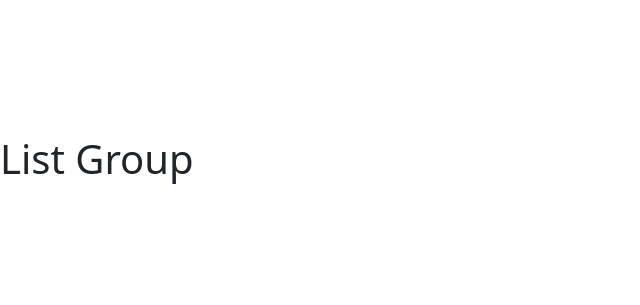
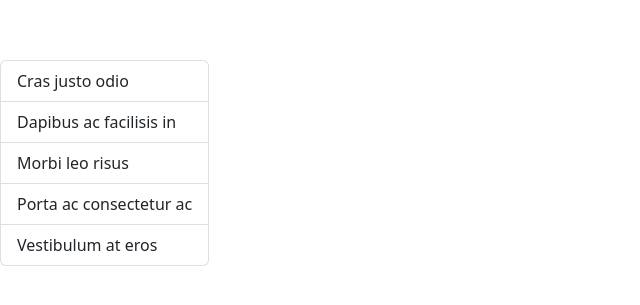
Before and after one commit to devanaclimgo/react-app, a React (Vite) app: page / in a window 1280 px wide. Shown: the part 237-542 px from the top of the page, without its empty margins (0-640 px from the left). Built offline with nearby package versions, Linux system fonts and the light colour scheme.

Commit message:
add List Group bootstrap

```diff
--- a/src/components/ListGroup.tsx
+++ b/src/components/ListGroup.tsx
@@ -1,5 +1,11 @@
 function ListGroup() {
-  return <h1>List Group</h1>
+  return <ul className="list-group">
+  <li className="list-group-item">Cras justo odio</li>
+  <li className="list-group-item">Dapibus ac facilisis in</li>
+  <li className="list-group-item">Morbi leo risus</li>
+  <li className="list-group-item">Porta ac consectetur ac</li>
+  <li className="list-group-item">Vestibulum at eros</li>
+</ul>
 }
 
 export default ListGroup;
```
